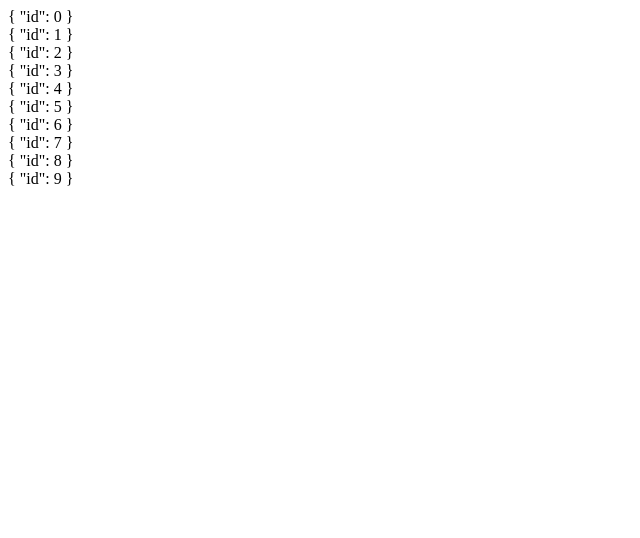
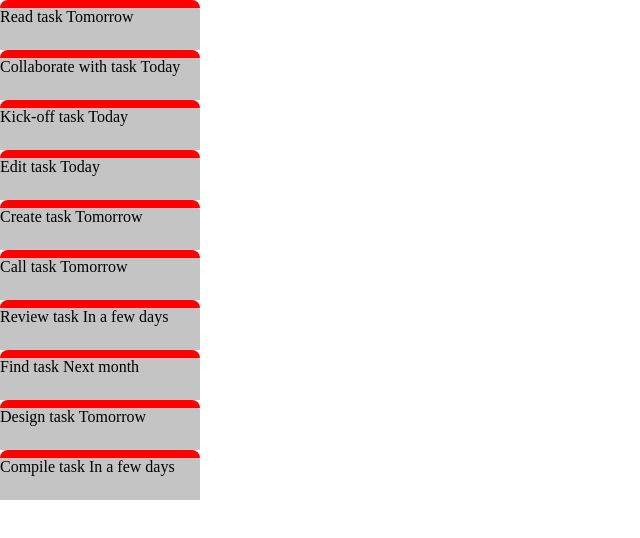
Before and after one commit to BritishBrock/OpenTask, an Angular app: page / in a window 1280 px wide. Shown: the top 538 px of the page, without its empty margins (0-640 px from the left). Built offline with nearby package versions, Linux system fonts and the light colour scheme.

Commit message:
Created the view for the tasks and added more info like name to Task class.

```diff
--- /dev/null
+++ b/src/app/Data/TaskData/Task.ts
@@ -0,0 +1,39 @@
+export const TASKACTIONS = [
+"Rework",
+"Develop",
+"Strategize",
+"Launch/ship",
+"Build",
+"Publish",
+"Kick-off",
+"Move/relocate",
+"Research",
+"Decide on",
+"Collaborate with",
+"Create",
+"Plan",
+"Design",
+"Analyze/evaluate",
+"Coordinate",
+"Promote",
+"Edit",
+"Apply",
+"Email",
+"Call",
+"Sort",
+"Read",
+"Send",
+"Check",
+"Review",
+"Find",
+"Compile",
+"Schedule",
+"Text",
+]
+export const TASKDATES = [
+    "Tomorrow",
+    "Today",
+    "In a few days",
+    "Next month",
+    "Next week",
+    ]
--- a/src/app/Factory/factory.service.ts
+++ b/src/app/Factory/factory.service.ts
@@ -1,5 +1,6 @@
 import { Injectable } from '@angular/core';
 import { Task } from '../Models/Task/Task';
+import { TASKDATES, TASKACTIONS } from '../Data/TaskData/Task';
 
 @Injectable({
   providedIn: 'root'
@@ -11,7 +12,7 @@ export class FactoryService {
   generateTasks(amount:number){
     let arrayOfTasks:Task[] = [];
     for(let i = 0; i < amount;i++){
-      arrayOfTasks.push(new Task(i));
+      arrayOfTasks.push(new Task(i, TASKACTIONS[Math.floor(Math.random() * TASKACTIONS.length)] +" task "+  TASKDATES[Math.floor(Math.random() * TASKDATES.length)] ));
     }
     return arrayOfTasks;
   }
--- a/src/app/Models/Task/Task.ts
+++ b/src/app/Models/Task/Task.ts
@@ -1,6 +1,8 @@
 export class Task{
     id:number;
-    constructor(id:number){
+    name:string;
+    constructor(id:number,name:string){
         this.id = id;
+        this.name= name;
     }
 }
--- a/src/app/app.module.ts
+++ b/src/app/app.module.ts
@@ -4,11 +4,13 @@ import { BrowserModule } from '@angular/platform-browser';
 import { AppRoutingModule } from './app-routing.module';
 import { AppComponent } from './app.component';
 import { TaskViewerComponent } from './task-viewer/task-viewer.component';
+import { TaskComponent } from './components/task/task.component';
 
 @NgModule({
   declarations: [
     AppComponent,
-    TaskViewerComponent
+    TaskViewerComponent,
+    TaskComponent
   ],
   imports: [
     BrowserModule,
--- /dev/null
+++ b/src/app/components/task/task.component.html
@@ -0,0 +1,8 @@
+<div class="taskBody">
+    <div class="taskColorTag">
+
+    </div>
+    <div class="taskName">
+        {{task.name}}
+    </div>
+</div>
--- /dev/null
+++ b/src/app/components/task/task.component.scss
@@ -0,0 +1,24 @@
+.taskBody{
+    width: 200px;
+    height:50px;
+    background-color: rgb(196, 196, 196);
+    border-top-right-radius: 10px;
+    border-top-left-radius: 10px;
+    display: flex;
+    justify-content: center;
+    align-items: center;
+    flex-direction: column;
+
+    .taskColorTag{
+        width: 100%;
+        height: 10px;
+        border-top-right-radius:20px;
+        border-top-left-radius: 20px;
+        background-color: red;
+    }
+
+    .taskName{
+        width: 100%;
+        height: 100%;
+    }
+}
--- a/src/app/task-viewer/task-viewer.component.html
+++ b/src/app/task-viewer/task-viewer.component.html
@@ -1,4 +1,3 @@
-@for (item of tasks; track $index) {
-    {{item |json}} <br>
-
+@for (task of tasks; track $index) {
+    <app-task [task]="task"></app-task>
 }
--- a/src/styles.scss
+++ b/src/styles.scss
@@ -1 +1,9 @@
 /* You can add global styles to this file, and also import other style files */
+*{
+    box-sizing: border-box;
+    margin: 0;
+    padding: 0;
+}
+html,body{
+    height: 100%;
+}
```
Also changed, not shown: src/app/components/task/task.component.ts (added, +12 -0 lines), 1 other file (tests, documents, lock files or other folders).
